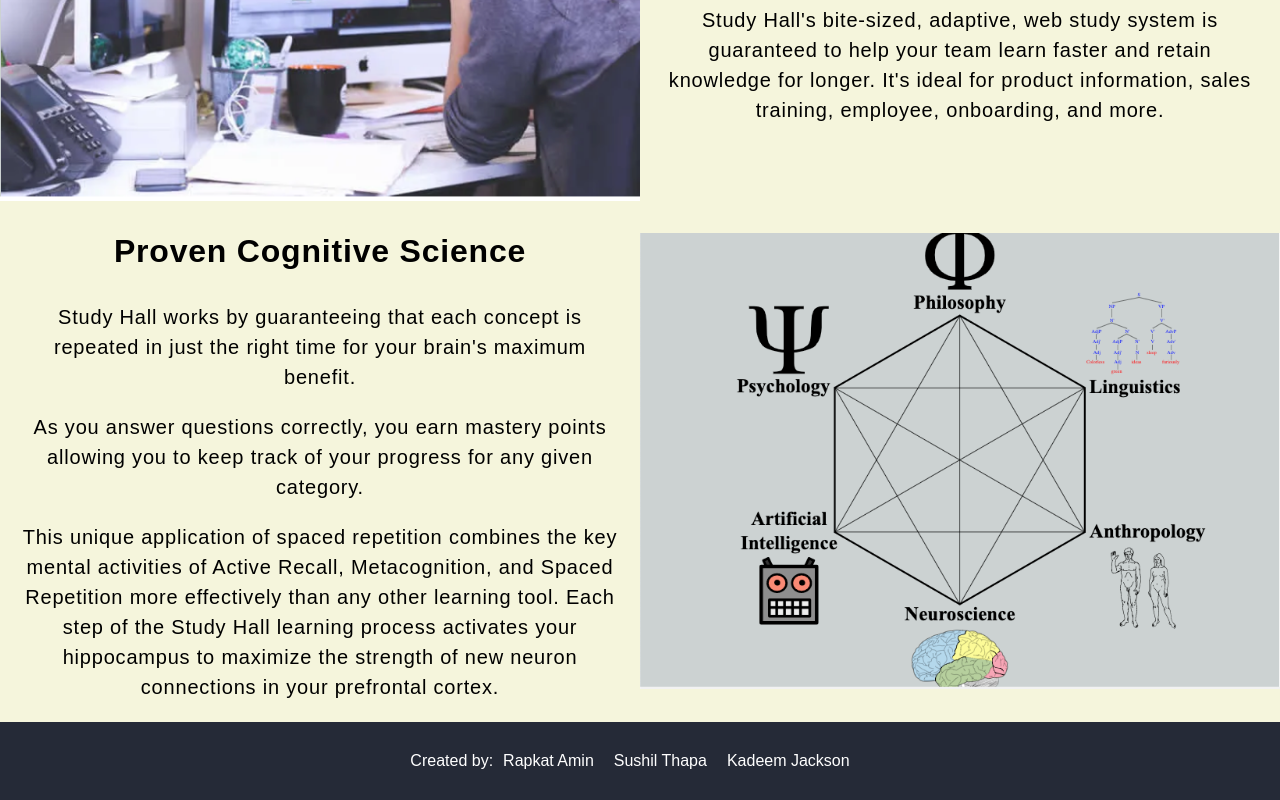
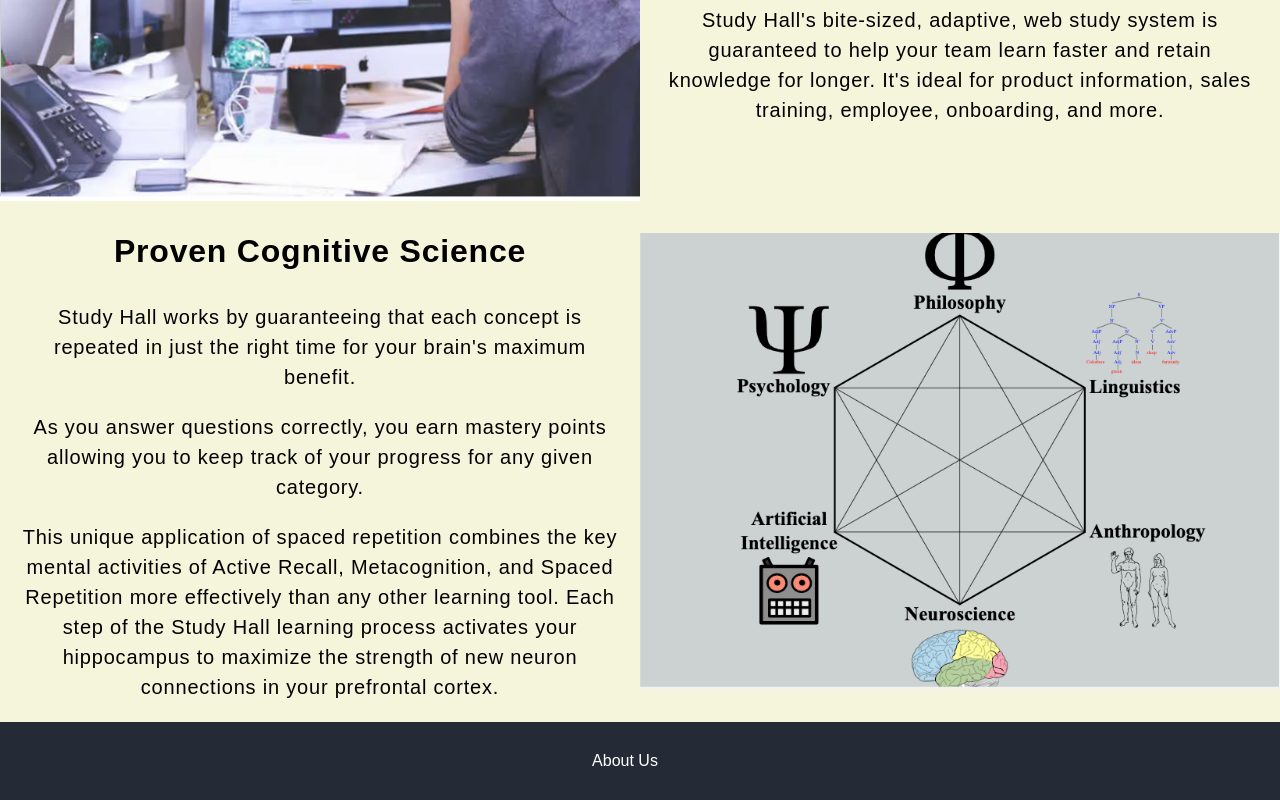
Before and after one commit to sushilt553/Study-Hall, a React (Create React App) app in the folder client/: page / in a window 1280 px wide. Shown: the part 1498-2298 px from the top of the page. Built offline with nearby package versions, Linux system fonts and the light colour scheme.

Commit message:
Footer fix

```diff
--- a/client/src/pages/Footer.js
+++ b/client/src/pages/Footer.js
@@ -6,16 +6,7 @@
   return (
     <div className="footer-container">
       <div className="footer-links-container">
-        <h2 className="footer-msg">Created by:</h2>
-        <Link className="links" to={`/creators`}>
-          Rapkat Amin
-        </Link>
-        <Link className="links" to={`/creators`}>
-          Sushil Thapa
-        </Link>
-        <Link className="links" to={`/creators`}>
-          Kadeem Jackson
-        </Link>
+        <Link className="links" to={`/creators`}><button className="footer-msg">About Us</button></Link>
       </div>
     </div>
   );
```
Also changed, not shown: 1 other file (tests, documents, lock files or other folders).
